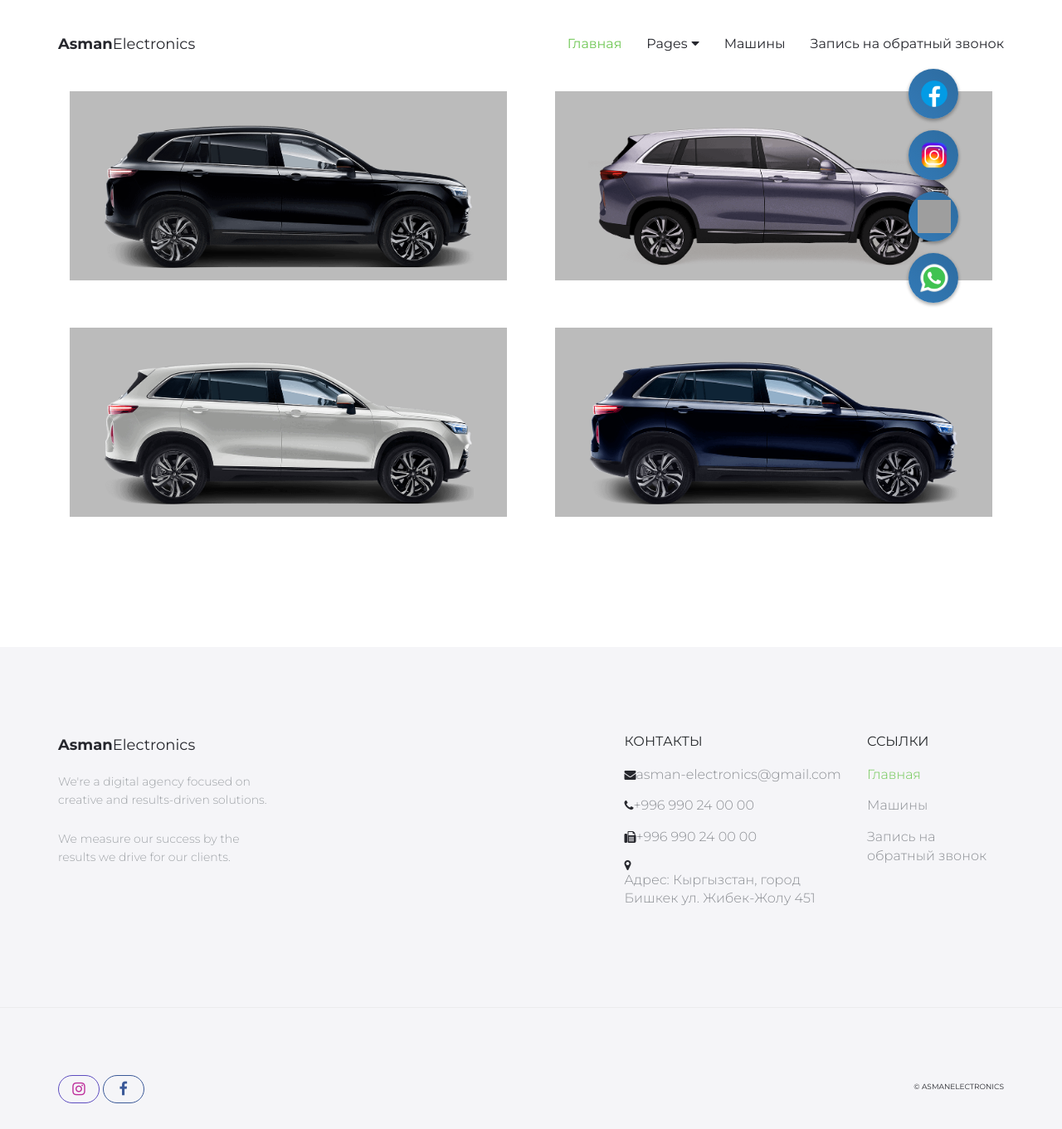
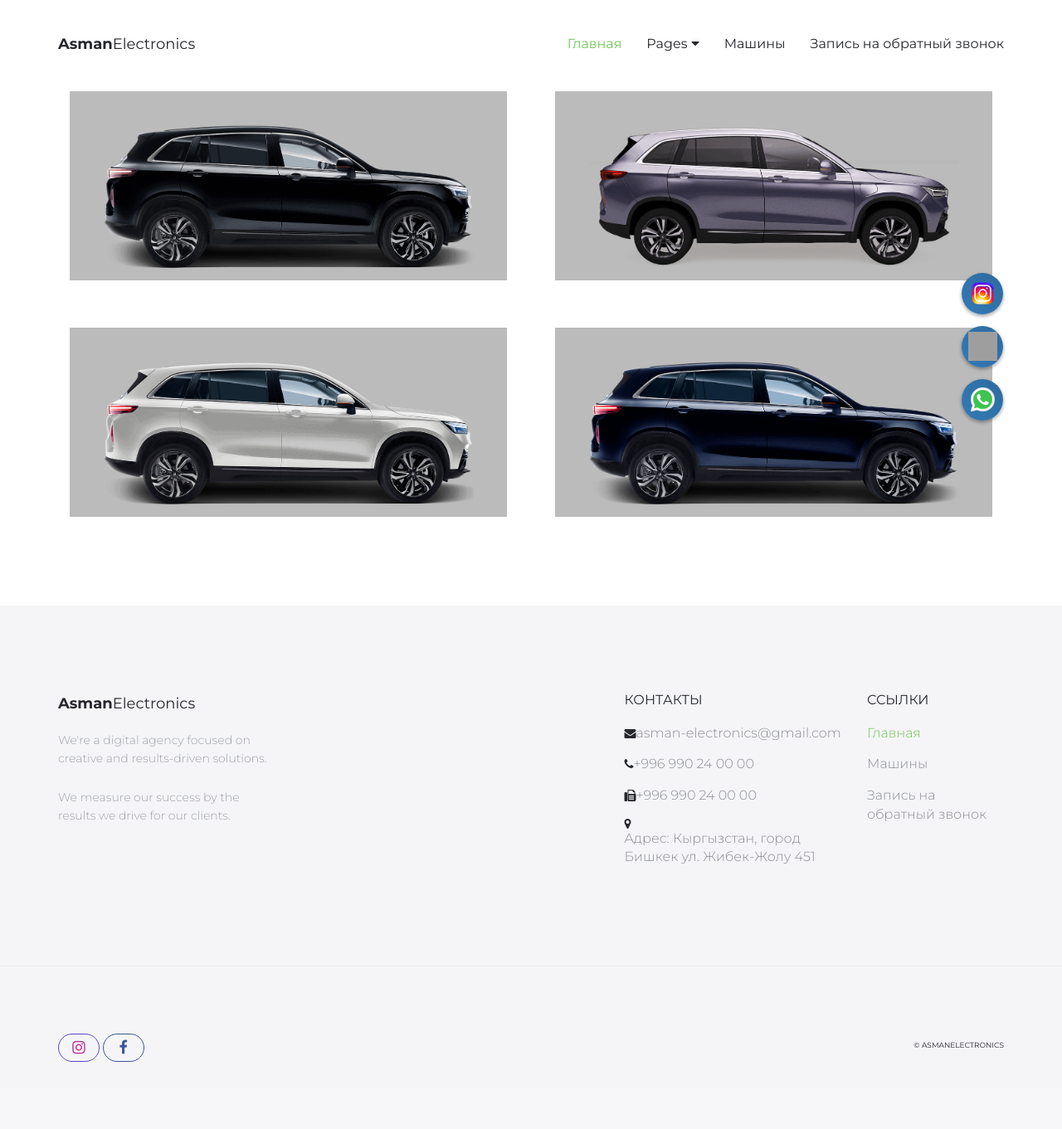
Before and after one commit to rahimov27/New-Asman, a Django app: page /blog/ in a window 1280 px wide. Shown: the whole page at 83% size. After the commit the page ends 1280 px from the top, so only its background shows below. Run offline with Django 4.2, Linux system fonts and the light colour scheme; some libraries are stand-ins or nearby versions; grey boxes are pictures that could not be loaded.

Commit message:
all fixed 100%

```diff
--- a/myproject/myapp/static/css/icons.css
+++ b/myproject/myapp/static/css/icons.css
@@ -3,8 +3,9 @@
   list-style: none;
   margin: 10px;
   display: grid;
-  margin-left: 85%;
+  margin-left: 90%;
   position: fixed;
+  margin-top: 20%;
 }
 .social-icons-1 li {
   display: inline-block;
@@ -16,10 +17,10 @@
 .social-icons-1 img {
   color: #fff;
   position: absolute;
-  top: 10px;
-  left: 11px;
-  width: 40px;
-  height: 40px;
+  top: 7px;
+  left: 8px;
+  width: 35px;
+  height: 35px;
   text-align: center;
   transition: all 0.3s ease-out;
 }
@@ -29,8 +30,8 @@
 .social-icons-1 a:before {
   transform: scale(1);
   content: "";
-  width: 60px;
-  height: 60px;
+  width: 50px;
+  height: 50px;
   border-radius: 100%;
   display: block;
   background: linear-gradient(45deg, #337ab7, #2d6b9f);
@@ -48,15 +49,15 @@
   transition: all 0.3s ease-in;
 }
 @media (max-width: 900px) {
-  .social-icons-1 {
-    padding: 0;
+  /* .social-icons-1 { */
+  /* padding: 0;
     list-style: none;
     margin: 10px;
     display: grid;
     margin-top: 20%;
-    margin-left: 80%;
-    position: fixed;
-  }
+    margin-left: 86%;
+    position: fixed; */
+  /* } */
   .social-icons-1 li {
     display: inline-block;
     position: relative;
@@ -67,10 +68,10 @@
   .social-icons-1 img {
     color: #fff;
     position: absolute;
-    top: 10px;
-    left: 10px;
-    width: 30px;
-    height: 30px;
+    top: 6px;
+    left: 7px;
+    width: 27px;
+    height: 27px;
     text-align: center;
     transition: all 0.3s ease-out;
   }
@@ -80,8 +81,8 @@
   .social-icons-1 a:before {
     transform: scale(1);
     content: "";
-    width: 50px;
-    height: 50px;
+    width: 40px;
+    height: 40px;
     border-radius: 100%;
     display: block;
     background: linear-gradient(45deg, #337ab7, #2d6b9f);
--- a/myproject/myapp/static/css/responsive.css
+++ b/myproject/myapp/static/css/responsive.css
@@ -71,7 +71,7 @@ p + p {
 /* SITEMAIN */
 /* site-section */
 .site-section {
-  padding: 60px 0 100px;
+  padding: 30px 0 50px;
 }
 
 .heading-separator {
--- a/myproject/myapp/static/css/style.css
+++ b/myproject/myapp/static/css/style.css
@@ -904,14 +904,12 @@ body {
 
 /* Section: Features */
 .section-features h2 {
-  padding-bottom: 40px;
+  padding-bottom: 20px;
   font-size: 30px;
 }
 
 .section-features img {
-  right: -56px;
-  height: 267px;
-  margin-top: 0px;
+  width: 90%;
 }
 
 /* Section: Services */
@@ -1576,8 +1574,7 @@ a.facebook-bg:hover {
   width: 100%;
 }
 .et5 {
-  width: 500px;
-  margin-left: 110px;
+  margin-left: 60px;
 }
 .flip-card {
   background-color: transparent;
@@ -1645,14 +1642,15 @@ a.facebook-bg:hover {
     width: 100%;
   }
   .flip-image {
-    width: 80%;
-    margin-top: 25px;
+    width: 85%;
+    margin-top: 60px;
   }
 }
 .row-27 {
   display: flex;
   flex-direction: row;
   flex-wrap: wrap;
+  margin-top: 30px;
 }
 .car-20 {
   color: #f5f5f5cc;
--- a/myproject/myapp/static/css/videos.css
+++ b/myproject/myapp/static/css/videos.css
@@ -1,38 +1,38 @@
 .video1 {
   width: 345px;
   height: 345px;
-  border-radius: 20px;
+  border-radius: 10px;
   cursor: pointer;
 }
 .video2 {
   width: 345px;
   height: 345px;
-  border-radius: 20px;
+  border-radius: 10px;
   cursor: pointer;
 }
 .videos {
   display: flex;
   flex-wrap: wrap;
-  justify-content: space-around;
+  justify-content: space-evenly;
   flex-direction: row;
-  align-content: center;
+  align-content: space-around;
 }
 @media (max-width: 900px) {
   .videos {
     display: flex;
     flex-wrap: wrap;
     justify-content: space-evenly;
-    flex-direction: column;
+    flex-direction: row;
     align-content: space-around;
   }
   .video2 {
-    margin-top: 30px;
-    width: 60%;
+    width: 35%;
     height: 50%;
-    border-radius: 20px;
+    border-radius: 10px;
   }
   .video1 {
-    width: 60%;
+    width: 35%;
     height: 50%;
+    border-radius: 10px;
   }
 }
--- a/myproject/myapp/templates/base.html
+++ b/myproject/myapp/templates/base.html
@@ -57,10 +57,9 @@
         </div>
     </nav>
     <ul class="social-icons-1">
-        <li><a href="#"><img src="{% static 'img/face.png' %}" alt=""/></a></li>
-        <li><a href="#"><img src="{% static 'img/insta.png' %}" alt=""/></a></li>
-        <li><a href="#"><img src="{% static 'img/gmail.png' %}" alt=""/></a></li>
-        <li><a href="#"><img src="{% static 'img/whats.png' %}" alt=""/></a></li>
+        <li><a href="https://instagram.com/asman_electronics?utm_medium=copy_link"><img src="{% static 'img/insta.png' %}" alt=""/></a></li>
+        <li><a href="https://mail.google.com/mail/u/0/#inbox"><img src="{% static 'img/gmail.png' %}" alt=""/></a></li>
+        <li><a href="https://api.whatsapp.com/send?phone=990240000&text=%D0%94%D0%BE%D0%B1%D1%80%D1%8B%D0%B9%20%D0%B4%D0%B5%D0%BD%D1%8C%2C%20%D1%8F%20%D0%BF%D0%BE%20%D0%BF%D0%BE%D0%B2%D0%BE%D0%B4%D1%83..."><img src="{% static 'img/whats.png' %}" alt=""/></a></li>
     </ul>
 </header>
 
--- a/myproject/myapp/templates/blog.html
+++ b/myproject/myapp/templates/blog.html
@@ -17,16 +17,16 @@
                                 <img class="flip-image" src="{% static 'images/dark.png' %}" alt="Avatar">
                             </div>
                             <div class="flip-card-back">
-                                <h1 class="h1-cars">LV2</h1>
-                                <p class="car-20">Запас хода - 410 км</p>
-                                <p class="car-20">Емкость аккумулятора - 55.33 кВт/ч</p>
-                                <p class="car-20">Ускорение - 0-100 км/ч  9.6 секунд</p>
+                                <h1 class="h1-cars">LV 3</h1>
+                                <p class="car-20">Запас хода - 520 км</p>
+                                <p class="car-20">Емкость аккумулятора - 71.98 кВт/ч</p>
+                                <p class="car-20">Ускорение - 0-100 км/ч за 7.6 секунд</p>
                                 <p class="car-20">Размер машины - (мм) 4698*1908*1696</p>
-                                <p class="car-20">Колесная база - 2800 мм</p>
-                                <p class="car-20">Электромотор - 150 кВт</p>
-                                <p class="car-20">Вес - 1820 кг</p>
+                                <p class="car-20">Колёсная база - 2800 мм</p>
+                                <p class="car-20">Макс. скорость - 150 км/ч </p>
+                                <p class="car-20">Вес - 1920 кг </p>
                                 <p class="car-20">Медленная зарядка - 9 часов (220V)</p>
-                                <p class="car-20">Быстрая зарядка - 30 минут (380V) от 20%-70%</p>
+                                <p class="car-20">Быстрая зарядка - 30 минут (380V) от 20-80%</p>
                             </div>
                             </div>
                         </div>
@@ -36,16 +36,16 @@
                                 <img class="flip-image" src="{% static 'images/10.png' %}" alt="Avatar">
                             </div>
                             <div class="flip-card-back">
-                                <h1 class="h1-cars">LV1 PLUS</h1>
-                                <p class="car-20">Запас хода - 410 км</p>
-                                <p class="car-20">Емкость аккумулятора - 55.33 кВт/ч</p>
-                                <p class="car-20">Ускорение - 0-100 км/ч  9.6 секунд</p>
+                                <h1 class="h1-cars">LV 2</h1>
+                                <p class="car-20">Запас хода - 520 км</p>
+                                <p class="car-20">Ёмкость аккумулятора - 71.98 кВт/ч </p>
+                                <p class="car-20">Ускорение - 0-100 км/ч за 7.6 секунд </p>
                                 <p class="car-20">Размер машины - (мм) 4698*1908*1696</p>
-                                <p class="car-20">Колесная база - 2800 мм</p>
-                                <p class="car-20">Электромотор - 150 кВт</p>
-                                <p class="car-20">Вес - 1820 кг</p>
+                                <p class="car-20">Колёсная база - 2800 мм</p>
+                                <p class="car-20">Макс. скорость - 150 км/ч </p>
+                                <p class="car-20">Вес - 1920 кг </p>
                                 <p class="car-20">Медленная зарядка - 9 часов (220V)</p>
-                                <p class="car-20">Быстрая зарядка - 30 минут (380V) от 20%-70%</p>
+                                <p class="car-20">Быстрая зарядка - 30 минут (380V) от 20-80%</p>
                             </div>
                             </div>
                         </div>
@@ -55,16 +55,16 @@
                                 <img class="flip-image" src="{% static 'images/White.png' %}" alt="Avatar">
                             </div>
                             <div class="flip-card-back">
-                                <h1 class="h1-cars">LV3</h1>
-                                <p class="car-20">Запас хода - 410 км</p>
-                                <p class="car-20">Емкость аккумулятора - 55.33 кВт/ч</p>
-                                <p class="car-20">Ускорение - 0-100 км/ч  9.6 секунд</p>
+                                <h1 class="h1-cars">LV 1</h1>
+                                <p class="car-20">Запас хода - 420 км</p>
+                                <p class="car-20">Ёмкость аккумулятора - 55.33 кВт/ч</p>
+                                <p class="car-20">Ускорение - 0-100 км/ч за 7.6 секунд </p>
                                 <p class="car-20">Размер машины - (мм) 4698*1908*1696</p>
-                                <p class="car-20">Колесная база - 2800 мм</p>
-                                <p class="car-20">Электромотор - 150 кВт</p>
-                                <p class="car-20">Вес - 1820 кг</p>
-                                <p class="car-20">Медленная зарядка - 9 часов (220V)</p>
-                                <p class="car-20">Быстрая зарядка - 30 минут (380V) от 20%-70%</p>
+                                <p class="car-20">Колёсная база - 2800 мм</p>
+                                <p class="car-20">Макс. скорость - 150 км/ч </p>
+                                <p class="car-20">Вес - 1820 кг </p>
+                                <p class="car-20">Медленная зарядка - 8 часов (220V)</p>
+                                <p class="car-20">Быстрая зарядка - 30 минут (380V) от 20-80%</p>
                             </div>
                             </div>
                         </div>
@@ -74,16 +74,16 @@
                                 <img class="flip-image" src="{% static 'images/Blue.png' %}" alt="Avatar">
                             </div>
                             <div class="flip-card-back">
-                                <h1 class="h1-cars">LV1</h1>
-                                <p class="car-20">Запас хода - 410 км</p>
-                                <p class="car-20">Емкость аккумулятора - 55.33 кВт/ч</p>
-                                <p class="car-20">Ускорение - 0-100 км/ч  9.6 секунд</p>
+                                <h1 class="h1-cars">LV 0</h1>
+                                <p class="car-20">Запас хода - 420 км</p>
+                                <p class="car-20">Ёмкость аккумулятора - 55.33 кВт/ч</p>
+                                <p class="car-20">Ускорение - 0-100 км/ч за 7.6 секунд </p>
                                 <p class="car-20">Размер машины - (мм) 4698*1908*1696</p>
-                                <p class="car-20">Колесная база - 2800 мм</p>
-                                <p class="car-20">Электромотор - 150 кВт</p>
-                                <p class="car-20">Вес - 1820 кг</p>
-                                <p class="car-20">Медленная зарядка - 9 часов (220V)</p>
-                                <p class="car-20">Быстрая зарядка - 30 минут (380V) от 20%-70%</p>
+                                <p class="car-20">Колёсная база - 2800 мм</p>
+                                <p class="car-20">Макс. скорость - 150 км/ч </p>
+                                <p class="car-20">Вес - 1820 кг </p>
+                                <p class="car-20">Медленная зарядка - 8 часов (220V)</p>
+                                <p class="car-20">Быстрая зарядка - 30 минут (380V) от 20-80%</p>
                             </div>
                             </div>
                         </div>
```
Also changed, not shown: myproject/myapp/templates/index.html (+18 -15 lines).
